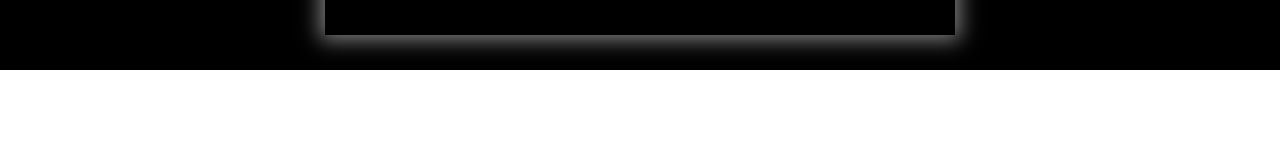
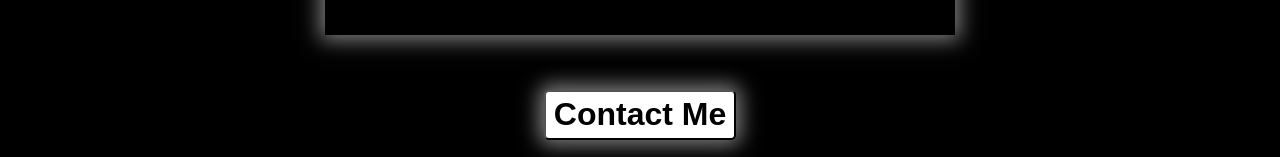
Before and after one commit to arod1207/Mandos-Portfolio, a React (Create React App) app: page / in a window 1280 px wide. Shown: the part 5480-5637 px from the top of the page. Before the commit the page ends 5550 px from the top, so only its background shows below. Built offline with nearby package versions, Linux system fonts and the light colour scheme.

Commit message:
added a contact me button

```diff
--- a/src/App.js
+++ b/src/App.js
@@ -12,6 +12,7 @@ import Home from './Components/Home/Home';
 import CurrentProject from './Components/CurrentProject/CurrentProject';
 import Projects from './Components/Projects/Projects';
 import ContactMe from './Components/ContactMe/ContactMe';
+import NavBar from './Components/NavBar/NavBar';
 
 import './App.css';
 
@@ -70,6 +71,7 @@ function App() {
                                 description="A react app that employees can use to view non-sensitive data about other employees. Names can also be sorted by alphabetical order."
                             />
                         </div>
+                        <NavBar />
                     </Route>
                 </Switch>
             </Router>
--- /dev/null
+++ b/src/Components/NavBar/NavBar.css
@@ -0,0 +1,18 @@
+.navbar {
+    display: flex;
+    justify-content: center;
+    padding: 20px;
+    background-color: black;
+}
+
+button {
+    font-size: 2em;
+    padding-top: 4px;
+    padding-left: 8px;
+    padding-right: 8px;
+    padding-bottom: 5px;
+    background-color: white;
+    border-radius: 5px;
+    font-weight: 600;
+    box-shadow: 0px 0px 20px 5px grey;
+}
--- /dev/null
+++ b/src/Components/NavBar/NavBar.js
@@ -0,0 +1,19 @@
+import React from 'react';
+
+import { Link } from 'react-router-dom';
+
+import './NavBar.css';
+
+function Navbar() {
+    return (
+        <div className="navbar">
+            <div className="navbar__button">
+                <Link to="/contactme">
+                    <button>Contact Me</button>
+                </Link>
+            </div>
+        </div>
+    );
+}
+
+export default Navbar;
```
